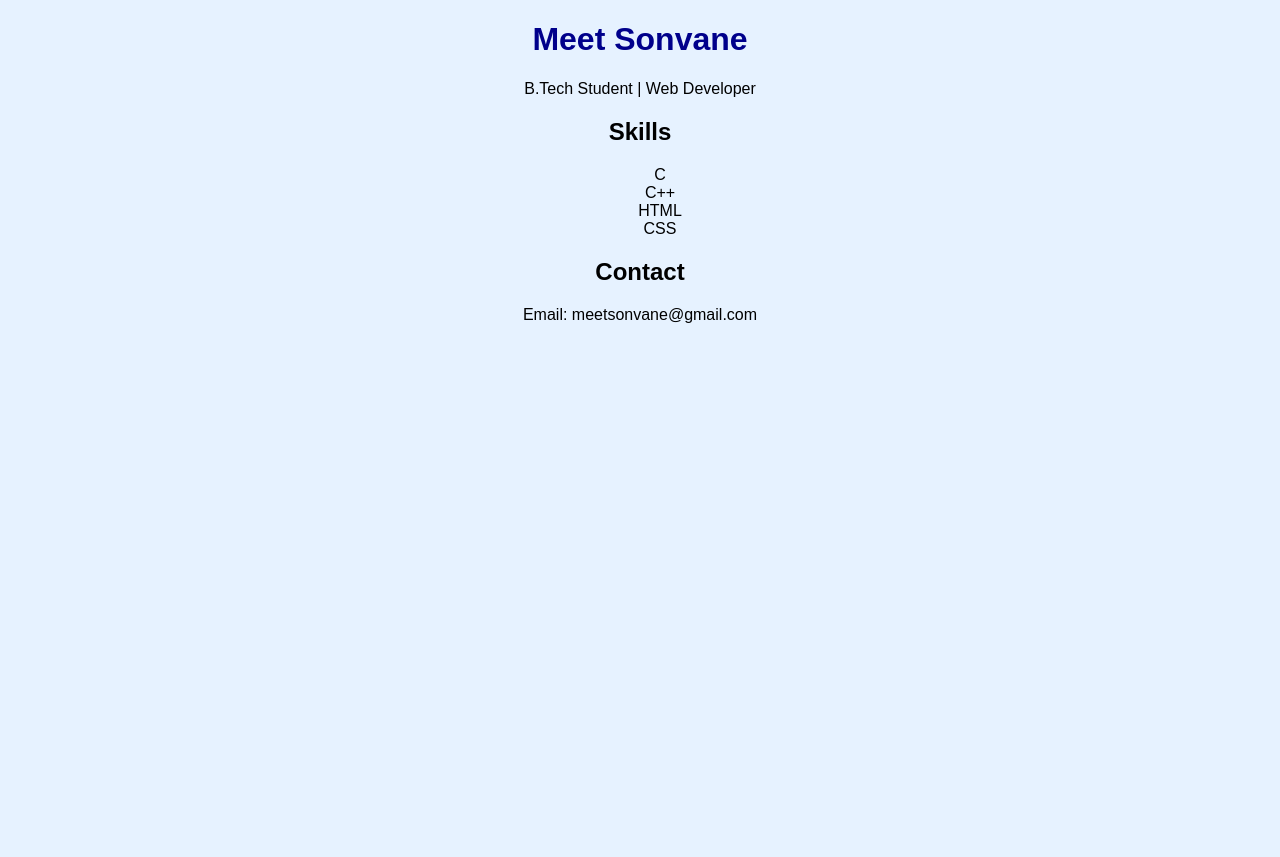
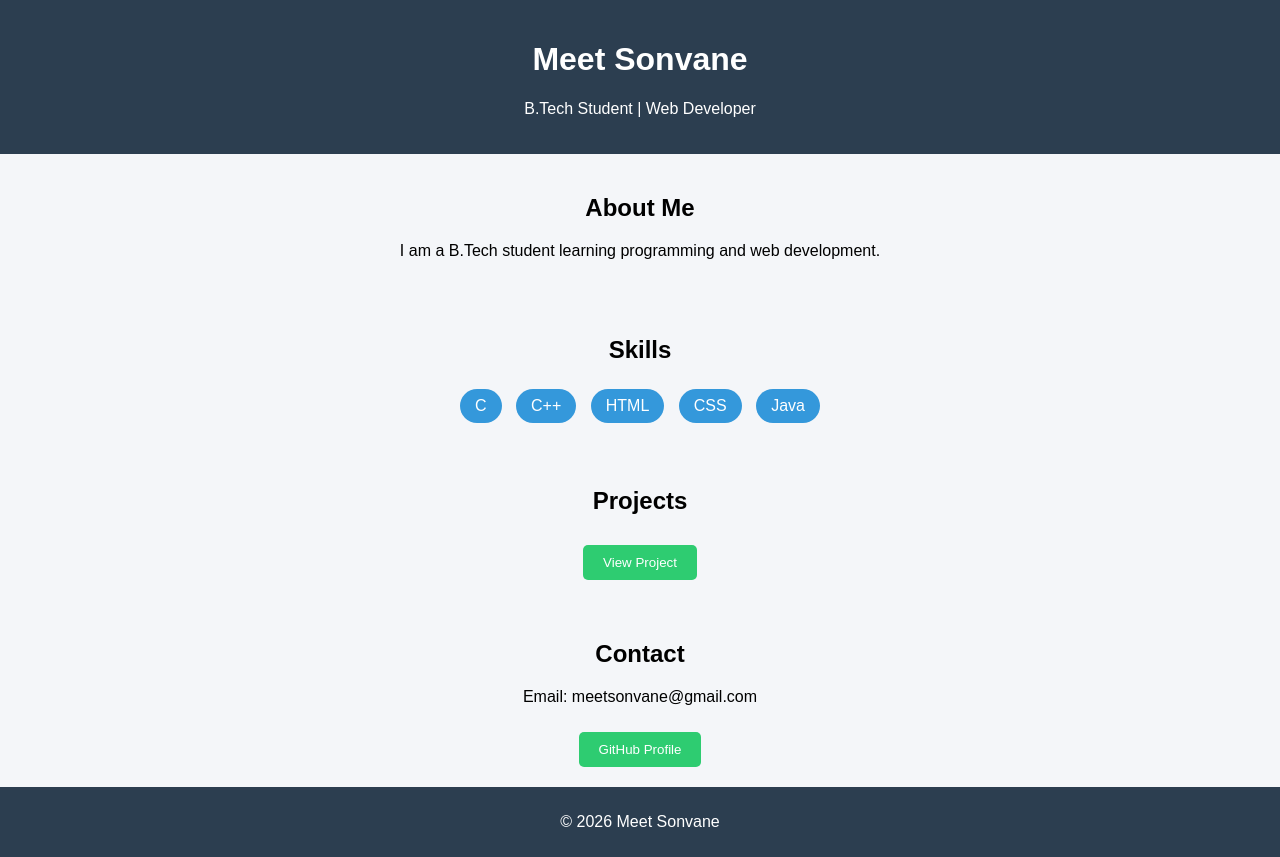
Before and after one commit to meetsonvane-prog/basic-web-project, a plain HTML site: page index.html in a window 1280 px wide. Before the commit the page ends 800 px from the top, so only its background shows below. Drawn offline with Linux system fonts and the light colour scheme.

Commit message:
Add files via upload

```diff
--- a/index.html
+++ b/index.html
@@ -6,19 +6,43 @@
 </head>
 <body>
 
-    <h1>Meet Sonvane</h1>
-    <p>B.Tech Student | Web Developer</p>
+    <header>
+        <h1>Meet Sonvane</h1>
+        <p>B.Tech Student | Web Developer</p>
+    </header>
 
-    <h2>Skills</h2>
-    <ul>
-        <li>C</li>
-        <li>C++</li>
-        <li>HTML</li>
-        <li>CSS</li>
-    </ul>
+    <section>
+        <h2>About Me</h2>
+        <p>I am a B.Tech student learning programming and web development.</p>
+    </section>
 
-    <h2>Contact</h2>
-    <p>Email: meetsonvane@gmail.com</p>
+    <section>
+        <h2>Skills</h2>
+        <div class="skills">
+            <span>C</span>
+            <span>C++</span>
+            <span>HTML</span>
+            <span>CSS</span>
+            <span>Java</span>
+        </div>
+    </section>
+
+    <section>
+        <h2>Projects</h2>
+        <button onclick="alert('Basic Web Project')">View Project</button>
+    </section>
+
+    <section>
+        <h2>Contact</h2>
+        <p>Email: meetsonvane@gmail.com</p>
+        <a href="https://github.com/meetsonvane-prog" target="_blank">
+            <button>GitHub Profile</button>
+        </a>
+    </section>
+
+    <footer>
+        <p>© 2026 Meet Sonvane</p>
+    </footer>
 
 </body>
 </html>
--- a/style.css
+++ b/style.css
@@ -1,13 +1,47 @@
 body {
     font-family: Arial;
-    background-color: #e6f2ff;
+    margin: 0;
+    background: #f4f6f9;
+}
+
+header {
+    background: #2c3e50;
+    color: white;
+    text-align: center;
+    padding: 20px;
+}
+
+section {
+    padding: 20px;
     text-align: center;
 }
 
-h1 {
-    color: darkblue;
+.skills span {
+    display: inline-block;
+    background: #3498db;
+    color: white;
+    padding: 8px 15px;
+    margin: 5px;
+    border-radius: 20px;
 }
 
-ul {
-    list-style-type: none;
+button {
+    background: #2ecc71;
+    color: white;
+    border: none;
+    padding: 10px 20px;
+    margin-top: 10px;
+    border-radius: 5px;
+    cursor: pointer;
 }
+
+button:hover {
+    background: #27ae60;
+}
+
+footer {
+    background: #2c3e50;
+    color: white;
+    text-align: center;
+    padding: 10px;
+}
```
